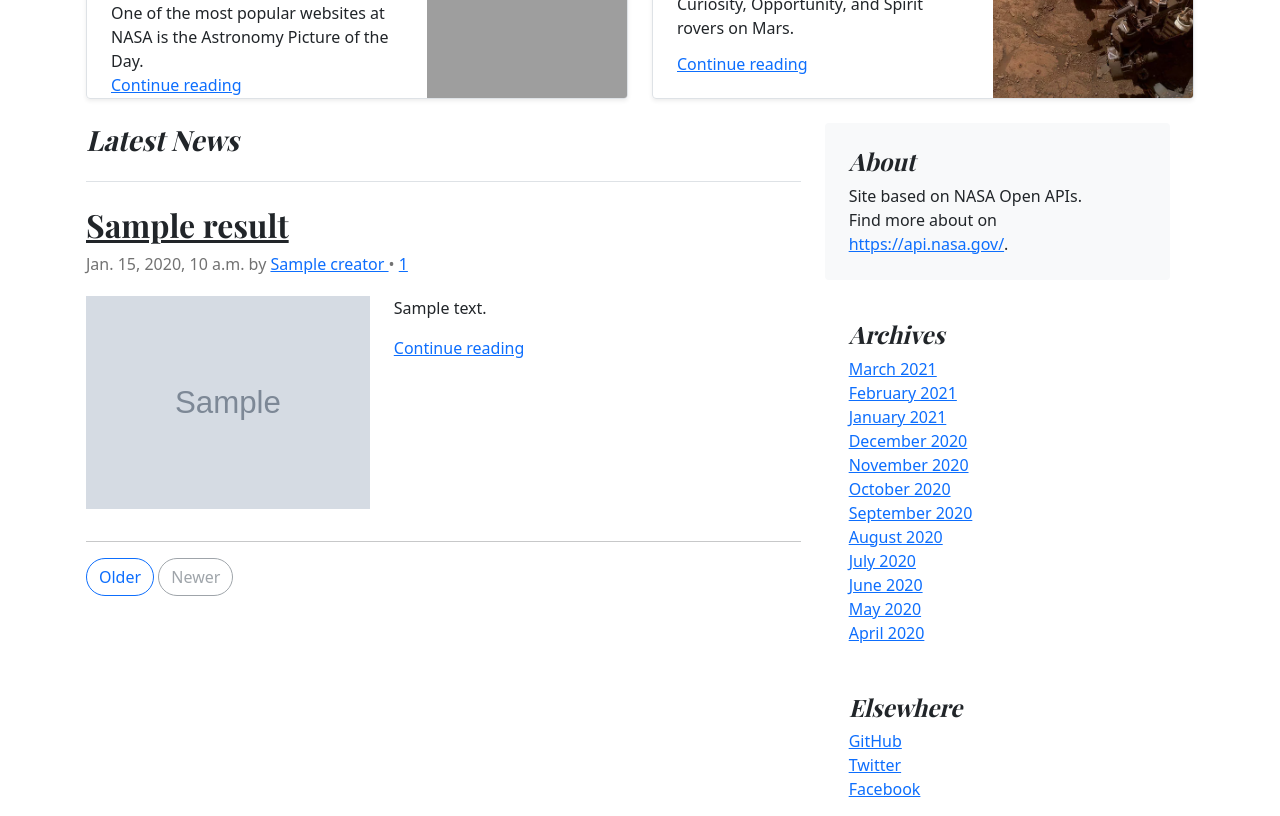
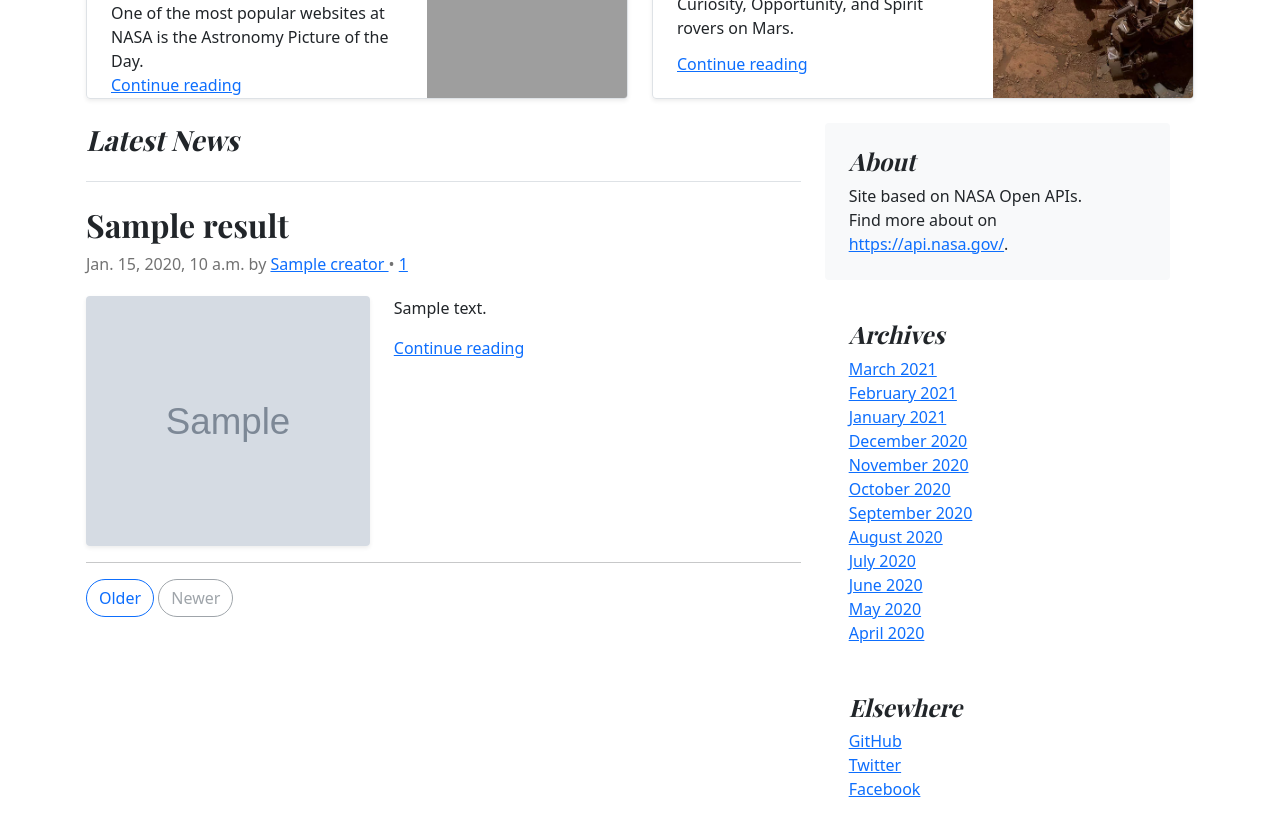
Before and after one commit to ChristianNagata/astronomy_site, a Django app: page / in a window 1280 px wide. Shown: the part 596-1412 px from the top of the page. Run offline with Django 4.2, Linux system fonts and the light colour scheme; grey boxes marked "Sample" are stand-in pictures; a database or web service that is not in the repository returns one stand-in record (values such as "Sample title"); data that the repository does not hold is empty; some libraries are stand-ins or nearby versions; grey boxes are pictures that could not be loaded.

Commit message:
alteração no bloco de notícias (estilo de imagem e descrição)

```diff
--- a/templates/index.html
+++ b/templates/index.html
@@ -61,7 +61,7 @@
       <article class="blog-post">
       <!--Post Header-->
       {% for new in news %}
-        <a href="{{ new.link }}" style="color: currentColor;">
+        <a href="{{ new.link }}" style="color: currentColor; text-decoration: none;">
           <h2 class="">{{ new.title }}</h2>
         </a>
         <p class="blog-post-meta">
@@ -80,15 +80,13 @@
         <div class="row">
           {% if new.image_url %}
           <div class="col-md-5">
-            <img src="{{ new.image_url }}" class="image-fluid w-100 pb-3" alt="">
+            <img src="{{ new.image_url }}" style="height: 250px; object-fit: cover;" class="image-fluid w-100 shadow-sm rounded" alt="">
           </div>
           {% endif %}
           <div class="{% if new.image_url %}col-md-7{% endif %}">
             <p>
               {% if new.description %}
                 {{ new.description }}
-              {% else %}
-                keywords: {% for keyword in new.keywords %}'{{ keyword }}' {% endfor %}
               {% endif %}
             </p>
             <a href="{{ new.link }}">Continue reading</a>
```
